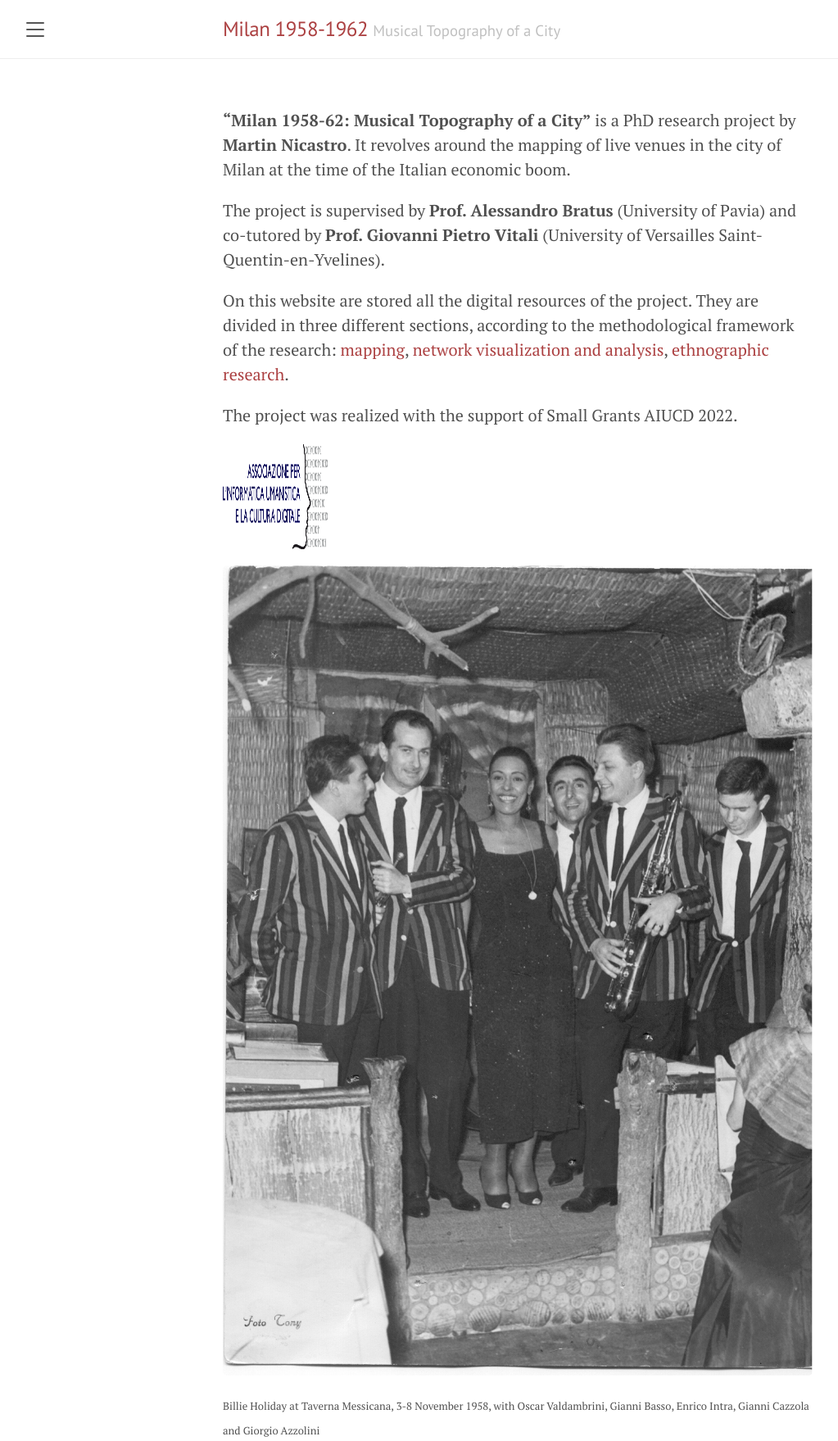
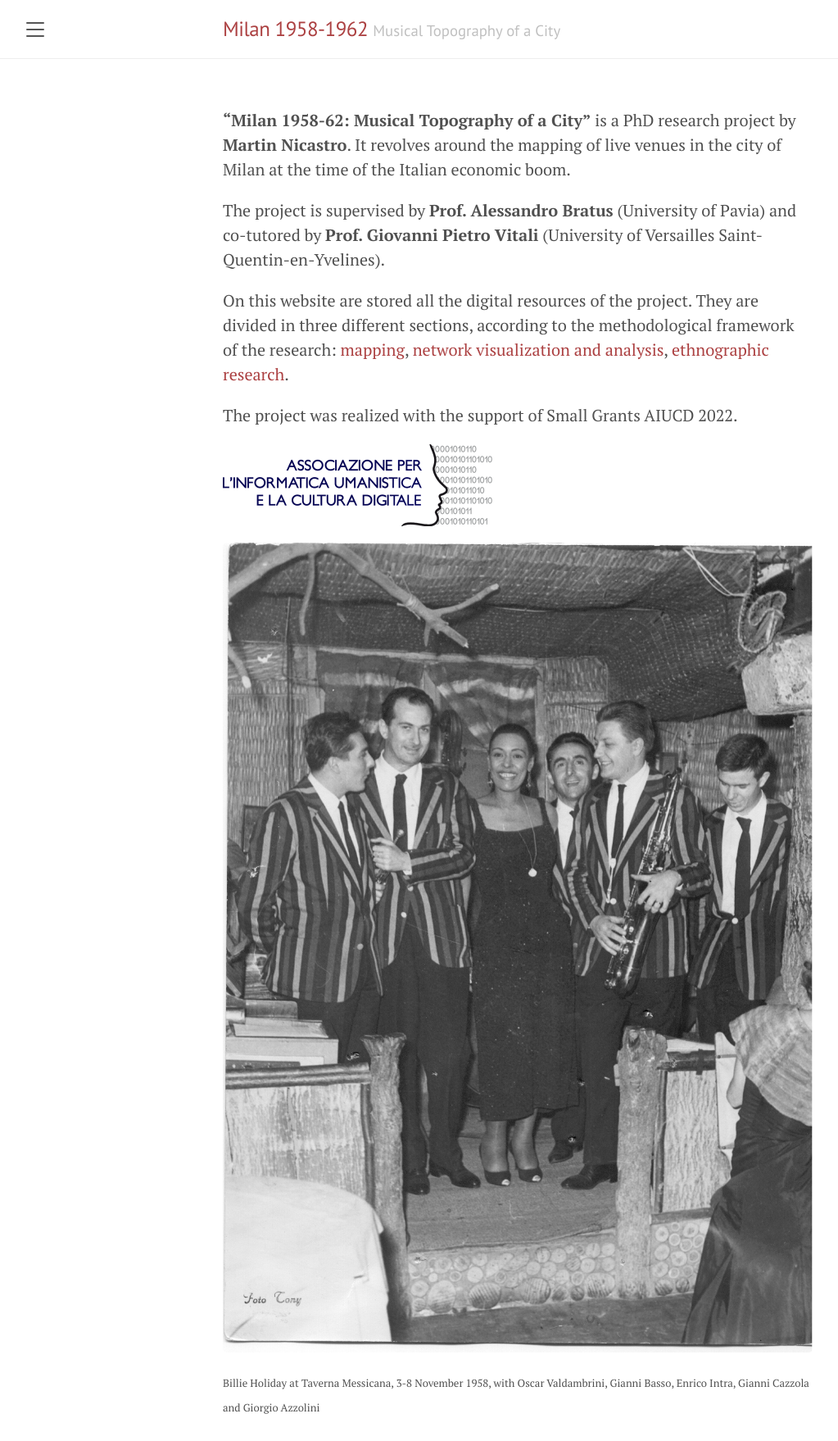
Before and after one commit to musictopography/musictopography.github.io, a Jekyll site: the page built from index.md, in a window 1280 px wide. Shown: the whole page at 82% size, without its empty margins (8-1031 px from the left). Built offline with Jekyll 4.4.1, drawn with Linux system fonts in a browser that asks for light colours; after the commit the page ends 1730 px from its top, so only the background shows below that.

Commit message:
Update index.md

```diff
--- a/index.md
+++ b/index.md
@@ -15,7 +15,7 @@ On this website are stored all the digital resources of the project. They are di
 
 The project was realized with the support of Small Grants AIUCD 2022.
 
-<img src="images/AIUCD_logo.png" style="width:128px;height:128px;">
+<img src="images/AIUCD_logo.png" style="width:329px;height:100px;">
 
 
 
```
